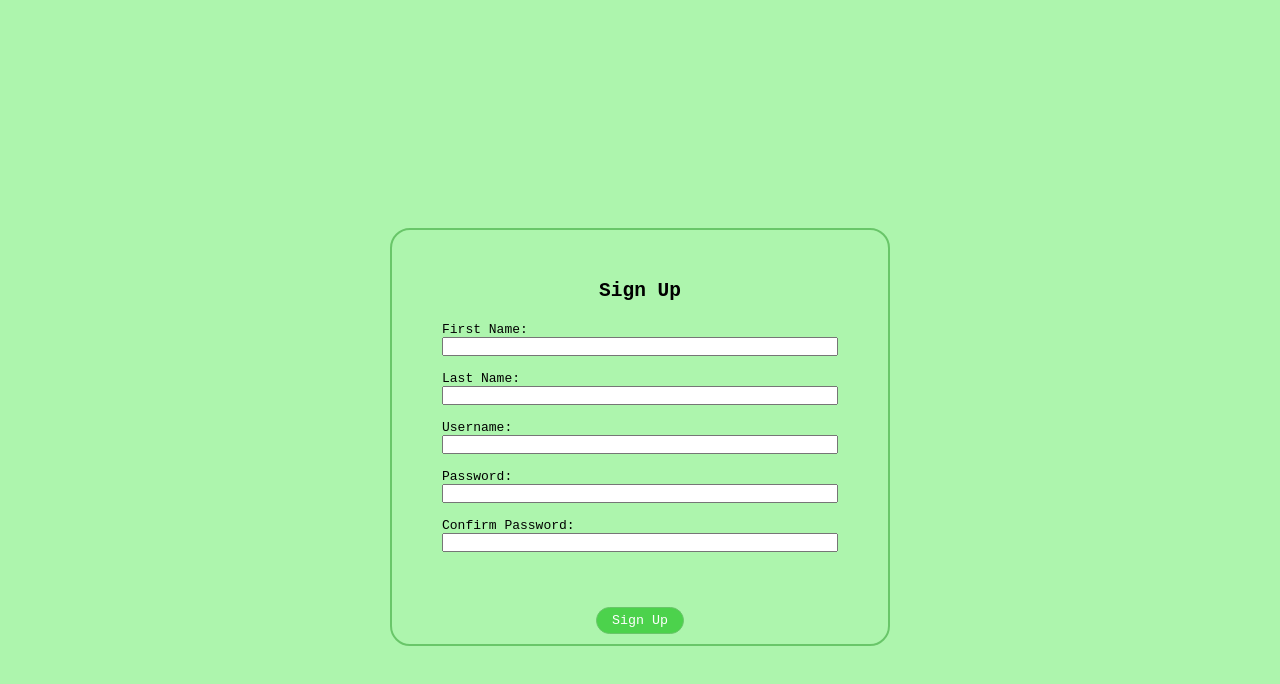
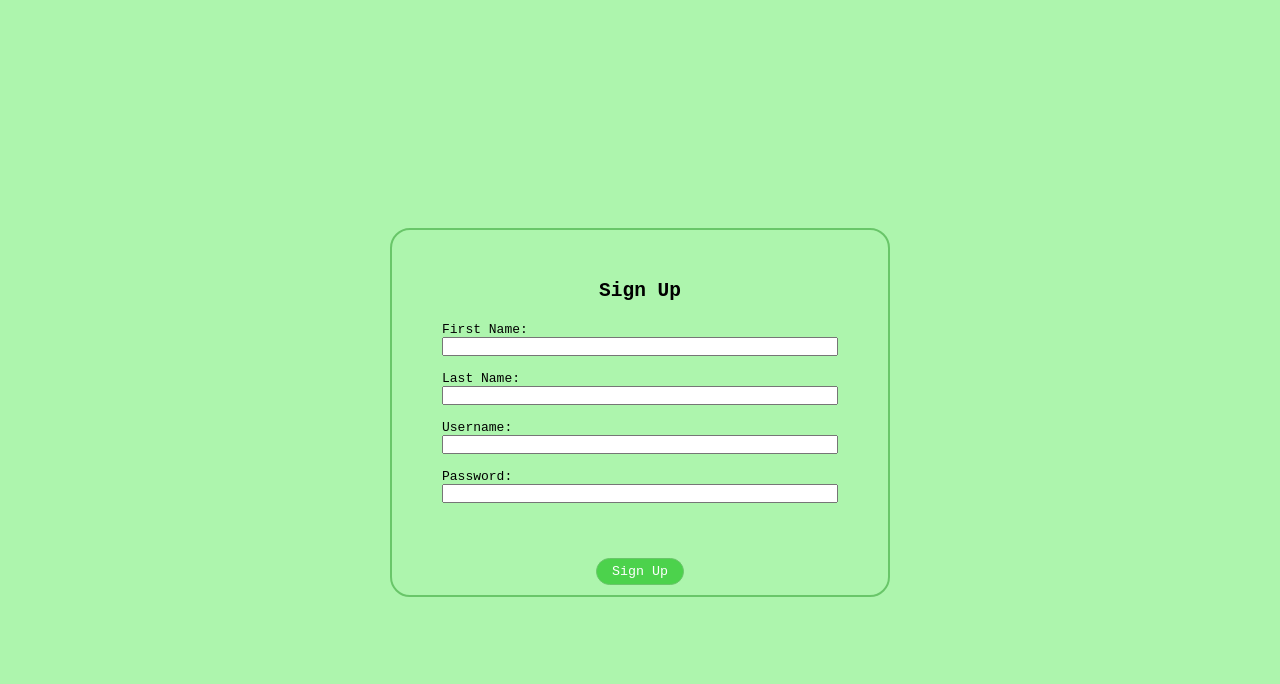
Before and after one commit to N02959575/WDP2022Project, a website: page public/register.html in a window 1280 px wide. Shown: the part 98-782 px from the top of the page. Drawn offline with Linux system fonts and the light colour scheme.

Commit message:
removed confirm password

```diff
--- a/public/register.html
+++ b/public/register.html
@@ -31,9 +31,6 @@
           <label for="passwd">Password:</label>
           <input type="password" name="passwd" id="regPasswd" />
           <br />
-          <label for="cpasswd">Confirm Password:</label>
-          <input type="password" name="cpasswd" id="cpasswd" />
-          <br />
         </div>
         <input type="submit" value="Sign Up" class="button" />
       </form>
```
